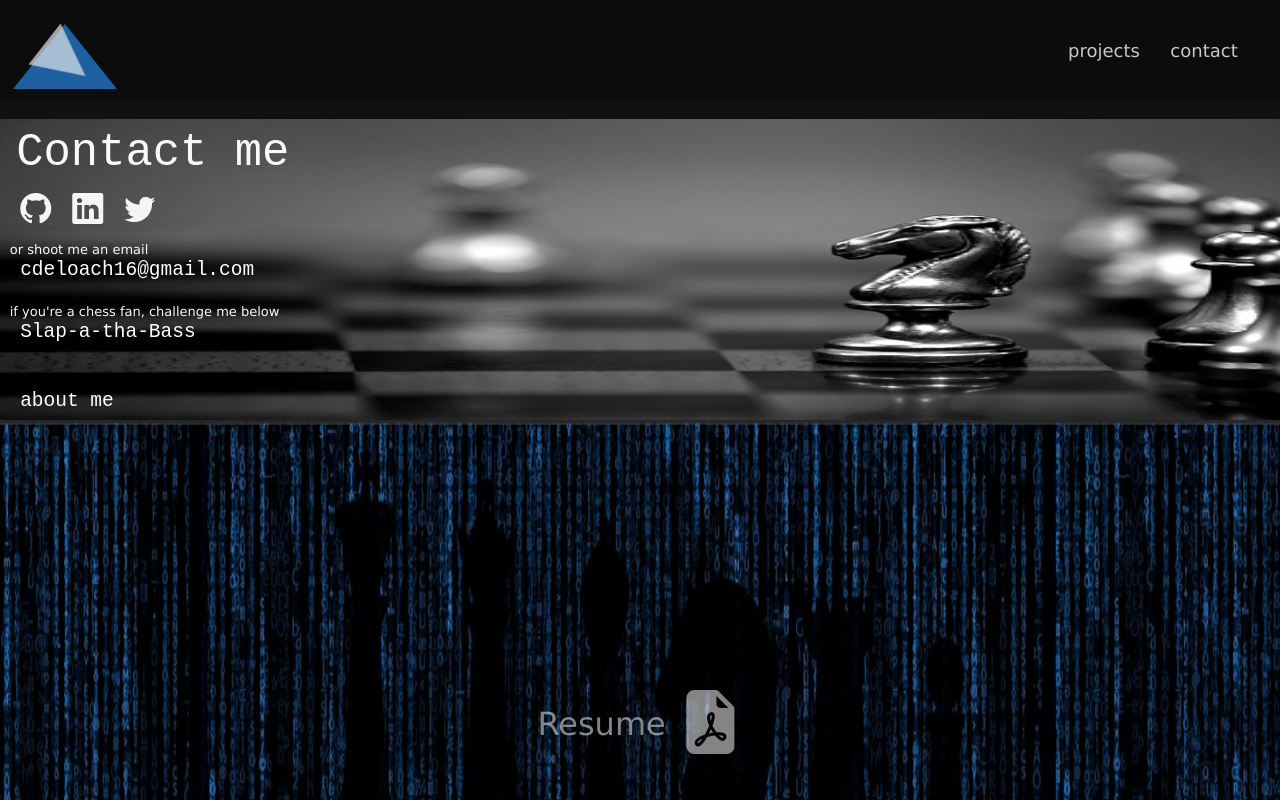
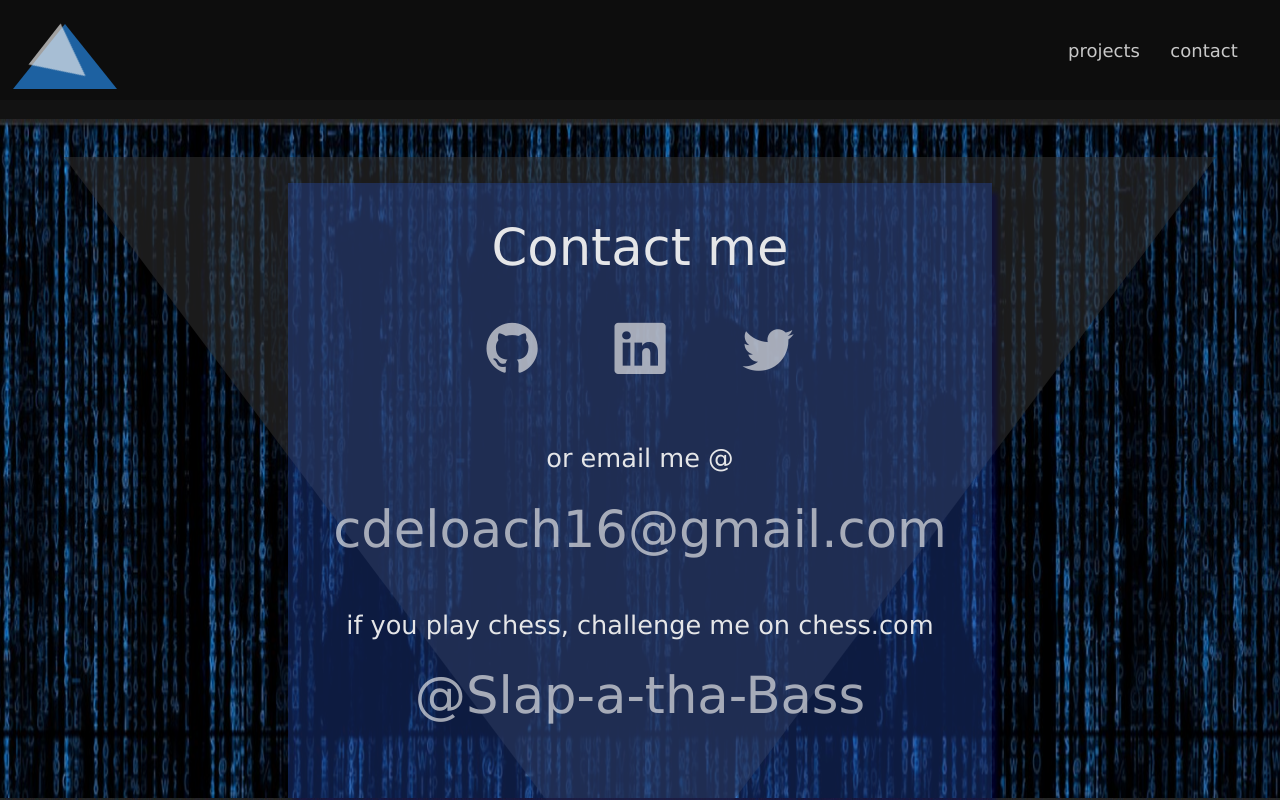
Before and after one commit to Slap-a-tha-Bass/portfolio, a React (Create React App) app: page /contact in a window 1280 px wide. Shown: the top 800 px of the page. Built offline with nearby package versions, Linux system fonts and the light colour scheme; no server answers.

Commit message:
added scrollToTop hook, finished formatting contact page

```diff
--- a/src/App.css
+++ b/src/App.css
@@ -1,103 +1,6 @@
-.Contact {
-  color: white;
-  font-size: calc(18px + 2vmin);
-  text-decoration: none;
-  font-family: monospace;
-  margin-left: 0.8rem;
-  transition-property: all;
-  transition-duration: 0.3s;
-  transition-timing-function: ease;
-  transition-delay: 0s;
-}
-.Contact:hover {
-  font-size: calc(24px + 2vmin);
-  text-decoration: none;
-  color: white;
-  cursor: pointer;
-}
-.Projects {
-  color:black;
-  font-family: monospace;
-  padding-left: 0.5rem;
-}
-.bgcolor {
-  background-color: rgb(245, 245, 245);
-}
-.link {
-  color: black;
-  font-size: 25px;
-  text-decoration: none;
-  padding-left: 2rem;
-}
-.link:hover {
-  color: rgb(120,120,120);
-  font-size: 25px;
-  text-decoration: none;
-  padding-left: 2rem;
-}
-.paragraph {
-  display: flex;
-  justify-content: center;
-  align-items: center;
-  text-align: center;
-  font-family: Verdana, Geneva, Tahoma, sans-serif;
-  font-size: calc(12px + 2vmin);
-  font-weight: 300;
-  border: rgb(110, 110, 110) 5px inset;
-  border-radius: 0.3rem;
-  color: black;
-  background-color: rgb(61, 61, 61);
-  margin-right: 5.5rem;
-  margin-left: 5.5rem;
-}
-.para-number {
-  display: flex;
-  justify-content: center;
-  align-items: center;
-  text-align: center;
-  font-family: Verdana, Geneva, Tahoma, sans-serif;
-  font-size: calc(12px + 2vmin);
-  font-weight: 300;
-  border: rgb(110, 110, 110) 5px inset;
-  border-radius: 0.3rem;
-  color: black;
-  background-color: rgb(61, 61, 61);
-  margin-right: 8.5rem;
-  margin-left: 8.5rem;
-}
-.para-name {
-  display: flex;
-  justify-content: center;
-  align-items: center;
-  text-align: center;
-  font-family: Verdana, Geneva, Tahoma, sans-serif;
-  font-size: calc(12px + 2vmin);
-  font-weight: 300;
-  border: rgb(110, 110, 110) 5px inset;
-  border-radius: 0.3rem;
-  color: black;
-  background-color: rgb(61, 61, 61);
-  margin-right: 4rem;
-  margin-left: 4rem;
-}
-.social {
-  color: whitesmoke;
-  font-size: calc(15px + 2vmin);
-  min-height: 3rem;
-  min-width: 3rem;
-  text-align: center;
-  display: flex;
-  justify-content: center;
-}
-.social:hover {
-  background-color: rgb(180,180,180);
-  border-radius: 10px;
-}
+
 .lucida {
   font-family: 'Lucida Sans', 'Lucida Sans Regular', 'Lucida Grande', 'Lucida Sans Unicode', Geneva, Verdana, sans-serif;
-}
-.text-color {
-  color: rgb(122, 169, 230);
 }
 .headshot {
   background-image: url('./photos/Headshot2.png');
@@ -109,31 +12,19 @@
 }
 .chess-img {
   background-image: url('./photos/chess-matrix.jpg');
-  height: 100v;
+  height: 100;
   background-position: center;
   background-size: cover;
   background-attachment: absolute;
   background-size: 100% 100%;
 }
-.chess-img-2 {
-  background-image: url('./photos/chessphoto.jpg');
-  min-height: 300px;
-  background-repeat: none;
-  background-position: top;
-  background-size: cover;
-  background-attachment: absolute;
-  background-size: 100% 100%;
-  margin-left: 1.5rem;
-}
 .resume {
   background-image: url('./photos/resume.png');
-  height: 1300px;
+  height: 130vw;
   background-repeat: none;
   background-position: center;
   background-size: cover;
-  background-size: 100% 100%;
   border-radius: 10px;
-  margin-left: 0.5rem;
 }
 .order-page {
   background-image: url('./photos/orderpage.png');
--- a/src/App.jsx
+++ b/src/App.jsx
@@ -9,11 +9,14 @@
 import NavBar from "./components/NavBar";
 import FootBar from "./components/FootBar";
 import RootLayout from "./components/RootLayout";
+import ScrollToTop from './components/ScrollToTop';
+
 import "./App.css";
 
 const App = () => {
   return (
     <BrowserRouter>
+      <ScrollToTop />
       <RootLayout>
         <NavBar />
         <Switch>
--- /dev/null
+++ b/src/components/ScrollToTop.jsx
@@ -0,0 +1,14 @@
+import { useEffect } from "react";
+import { useLocation } from "react-router-dom";
+
+const ScrollToTop = () => {
+  const { pathname } = useLocation();
+
+  useEffect(() => {
+    window.scrollTo(0, 0);
+  }, [pathname]);
+
+  return null;
+};
+
+export default ScrollToTop;
--- a/src/index.css
+++ b/src/index.css
@@ -1,5 +1,5 @@
 html {
-  background-color: rgb(245,245,245);
+  background-color: rgb(0,0,0);
   font-family: monospace;
 }
 
--- a/src/styled-components.jsx
+++ b/src/styled-components.jsx
@@ -191,7 +191,7 @@
   font-size: 2.5vw;
   color: rgba(240, 240, 240, 0.55);
   &:hover {
-    color: rgba(24, 75, 214, 0.95);
+    color: rgba(39, 78, 184, 0.95);
   }
 `;
 export const PDFSizer = styled.div`
@@ -287,3 +287,17 @@
   border-bottom: 60vw solid rgba(0, 0, 0, 0.15);
   margin-left: 5vw;
 `;
+export const SocialLink = styled.div`
+  font-size: 4vw;
+  display: flex;
+  text-align: center;
+  margin-top: 1vw;
+  margin-left: 3vw;
+  margin-right: 3vw;
+`;
+export const Icon = styled.div`
+  color: rgba(240, 240, 240, 0.65);
+  &:hover {
+    color: rgba(39, 78, 184, 0.95);
+  }
+`;
--- a/src/views/Contact.jsx
+++ b/src/views/Contact.jsx
@@ -1,29 +1,99 @@
-import React from 'react';
-import { Link } from 'react-router-dom';
+import React from "react";
+import { Card } from "react-bootstrap";
+import {
+  AboutMeCard,
+  AboutMeDiv,
+  AboutMeFrame,
+  CardText,
+  CardTitle,
+  Icon,
+  SocialLink,
+} from "../styled-components";
 
 const Contact = () => {
-    return (
-            <div className="chess-img-2">
-                <h1 className="Projects  text-light display-4 mt-2">Contact me</h1>
-                <div className="d-flex justify-content-start align-items-center mt-2 text-light">
-                    <div>
-                        <a className="social mx-2 d-flex align-items-center" href="http://www.github.com/Slap-a-tha-Bass" target="_blank" rel="noopener noreferrer"><i className="bi bi-github"></i></a>
-                    </div>
-                    <div>
-                        <a className="social mx-2 d-flex align-items-center" href="http://www.linkedin.com/us/corey-deloach-061180124/" target="_blank" rel="noopener noreferrer"><i className="bi bi-linkedin"></i></a>
-                    </div>
-                    <div>
-                        <a className="social mx-2 d-flex align-items-center" href="http://www.twitter.com/Slap_a_tha_Bass" target="_blank" rel="noopener noreferrer"><i className="bi bi-twitter"></i></a>
-                    </div>
-                </div>
-                <div className=" mt-2 text-light">or shoot me an email</div>
-                <div className=""><a className="h4 Contact" href="mailto:cdeloach16@gmail.com">cdeloach16@gmail.com</a></div>
-                <div className=" mt-4 text-light">if you're a chess fan, challenge me below</div>
-                <div className=" mb-3"><a className="h4 Contact" href="http://www.chess.com/member/Slap-a-tha-Bass" target="_blank" rel="noopener noreferrer">Slap-a-tha-Bass</a></div>
-                <br />
-                <div className="d-flex justify-content-start"><Link className="h4 Contact mt-3" to="/aboutme">about me</Link></div>
-            </div>
-    )
-}
+  return (
+    <div className="chess-img transition">
+      <AboutMeFrame />
+      <AboutMeDiv>
+        <AboutMeCard>
+          <CardTitle>Contact me</CardTitle>
+          <Card.Body className="d-flex justify-content-center">
+            <SocialLink>
+              <a
+                href="http://www.github.com/Slap-a-tha-Bass"
+                target="_blank"
+                rel="noopener noreferrer"
+              >
+                <Icon>
+                  <i className="bi bi-github"></i>
+                </Icon>
+              </a>
+            </SocialLink>
+            <SocialLink>
+              <a
+                href="http://www.linkedin.com/in/corey-deloach-061180124"
+                target="_blank"
+                rel="noopener noreferrer"
+              >
+                <Icon>
+                  <i className="bi bi-linkedin"></i>
+                </Icon>
+              </a>
+            </SocialLink>
+            <SocialLink>
+              <a
+                href="http://www.twitter.com/Slap_a_tha_Bass"
+                target="_blank"
+                rel="noopener noreferrer"
+              >
+                <Icon>
+                  <i className="bi bi-twitter"></i>
+                </Icon>
+              </a>
+            </SocialLink>
+          </Card.Body>
+          <Card.Body className="d-inline text-center">
+            <CardText>or email me @</CardText>
+            <SocialLink className="d-flex justify-content-center">
+                cdeloach16@gmail.com
+            </SocialLink>
+          </Card.Body>
+          <Card.Body className="d-inline text-center">
+            <CardText>if you play chess, challenge me on chess.com</CardText>
+            <SocialLink className="d-flex justify-content-center">
+                @Slap-a-tha-Bass
+            </SocialLink>
+          </Card.Body>
+        </AboutMeCard>
+      </AboutMeDiv>
+      {/*
+      <div className=" mt-2 text-light">or shoot me an email</div>
+      <div className="">
+        <a className="h4 Contact" href="mailto:cdeloach16@gmail.com">
+          cdeloach16@gmail.com
+        </a>
+      </div>
+      <div className=" mt-4 text-light">
+        if you're a chess fan, challenge me below
+      </div>
+      <div className=" mb-3">
+        <a
+          className="h4 Contact"
+          href="http://www.chess.com/member/Slap-a-tha-Bass"
+          target="_blank"
+          rel="noopener noreferrer"
+        >
+          Slap-a-tha-Bass
+        </a>
+      </div>
+      <br />
+      <div className="d-flex justify-content-start">
+        <Link className="h4 Contact mt-3" to="/aboutme">
+          about me
+        </Link>
+      </div> */}
+    </div>
+  );
+};
 
 export default Contact;
```
Also changed, not shown: src/views/Resume.jsx (+3 -7 lines).
